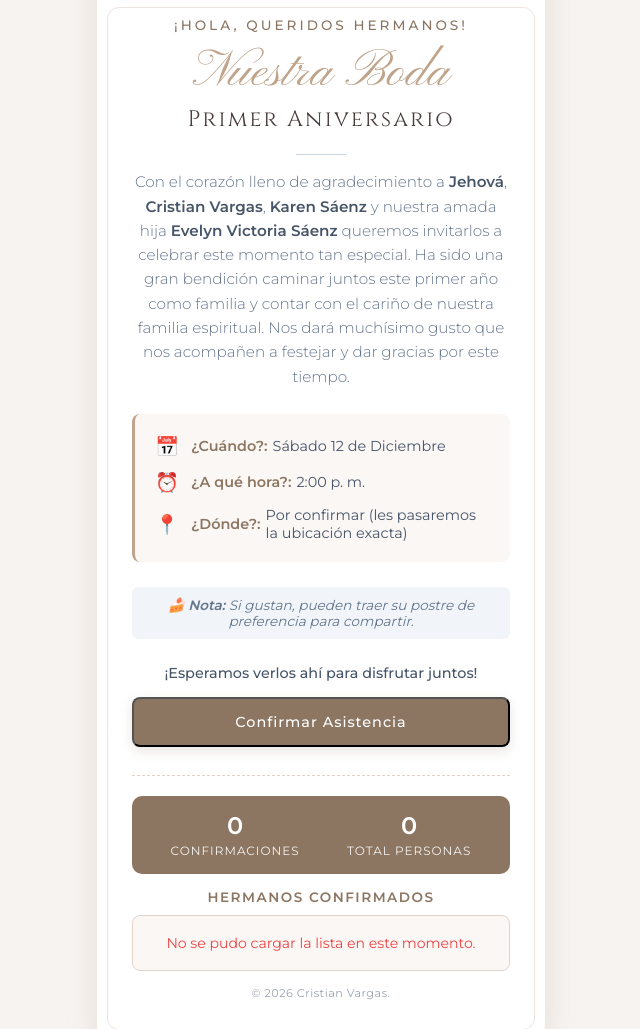
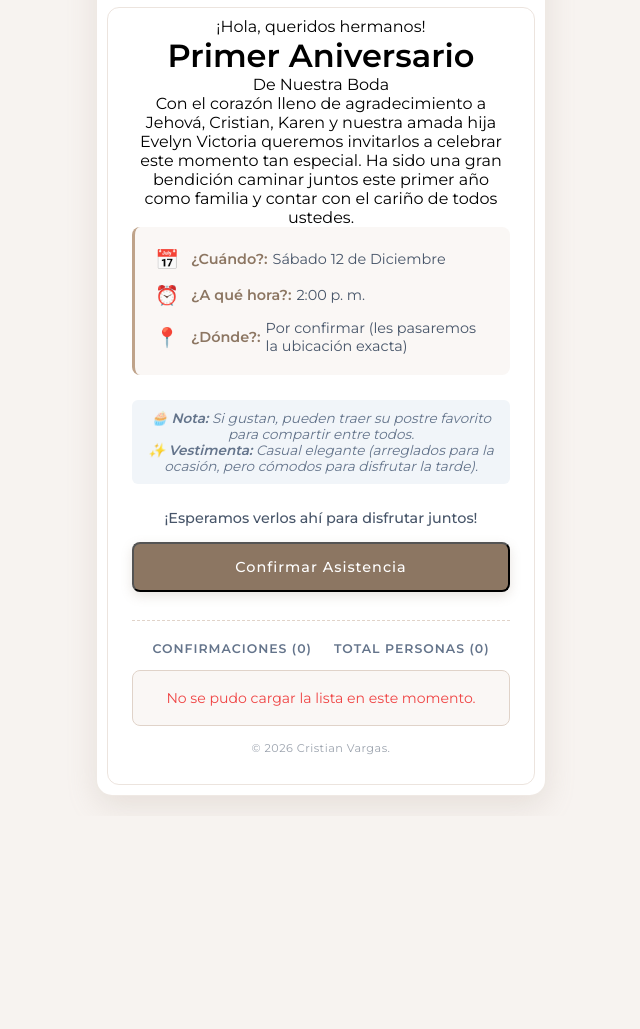
Before and after one commit to cv1988victoria-ops/aniversario-Cristian-Karen, a plain HTML site: page index.html in a window 1280 px wide. Shown: the part 204-1233 px from the top of the page, without its empty margins (319-959 px from the left). After the commit the page ends 1020 px from the top, so only its background shows below. Drawn offline with Linux system fonts and the light colour scheme; no server answers.

Commit message:
Update index.html

```diff
--- a/index.html
+++ b/index.html
@@ -6,7 +6,7 @@
     <title>Invitación - Primer Aniversario de Bodas</title>
 
     <meta property="og:title" content="Invitación - Primer Aniversario de Bodas">
-    <meta property="og:description" content="Cristian Vargas, Karen Sáenz y Evelyn Victoria los invitan a celebrar este día especial.">
+    <meta property="og:description" content="Cristian, Karen y Evelyn Victoria los invitan a celebrar este día especial.">
     <meta property="og:image" content="https://images.unsplash.com/photo-1579532649672-13fac8cde626?fm=jpg&q=60&w=3000&auto=format&fit=crop&ixlib=rb-4.1.0&ixid=NHwxMjA3fDA%3D">
     <meta property="og:type" content="website">
 
@@ -82,52 +82,6 @@
         }
 
         /* Tipografías y textos */
-        .greeting {
-            font-size: 0.85rem;
-            text-transform: uppercase;
-            letter-spacing: 3px;
-            color: #8c7662;
-            margin-bottom: 15px;
-            font-weight: 500;
-        }
-
-        .script-text {
-            font-family: 'Pinyon Script', cursive;
-            font-size: 3.2rem;
-            color: #bfa38a;
-            line-height: 1;
-            margin-bottom: 5px;
-        }
-
-        .main-title {
-            font-family: 'Cinzel', serif;
-            font-size: 1.4rem;
-            color: #4a3e3d;
-            letter-spacing: 2px;
-            margin-bottom: 20px;
-            font-weight: 400;
-        }
-
-        .divider {
-            width: 50px;
-            height: 1px;
-            background-color: #cbd5e1;
-            margin: 15px auto;
-        }
-
-        .message {
-            font-size: 0.95rem;
-            color: #64748b;
-            line-height: 1.6;
-            margin-bottom: 25px;
-            font-weight: 300;
-        }
-
-        .message strong {
-            color: #475569;
-            font-weight: 600;
-        }
-
         /* Cuadro de Detalles del Evento */
         .details-box {
             background-color: #faf7f5;
@@ -270,29 +224,16 @@
             text-align: left;
         }
 
-        .summary-card {
-            background-color: #8c7662;
-            color: #ffffff;
-            border-radius: 10px;
-            padding: 15px;
+        .summary-inline {
             display: flex;
-            justify-content: space-around;
-            align-items: center;
-            margin-bottom: 15px;
-            text-align: center;
-        }
-
-        .summary-item span {
-            display: block;
-            font-size: 1.5rem;
+            justify-content: center;
+            gap: 22px;
+            font-size: 0.78rem;
             font-weight: 600;
-        }
-
-        .summary-item small {
-            font-size: 0.75rem;
             text-transform: uppercase;
             letter-spacing: 1px;
-            opacity: 0.9;
+            color: #64748b;
+            margin-bottom: 14px;
         }
 
         .guests-title {
@@ -357,15 +298,11 @@
             <div class="decorative-border"></div>
 
             <p class="greeting">¡Hola, queridos hermanos!</p>
-            <p class="script-text">Nuestra Boda</p>
-            <h1 class="main-title">Primer Aniversario</h1>
-
-            <div class="divider"></div>
+            <h1 class="script-title">Primer Aniversario</h1>
+            <p class="sub-title">De Nuestra Boda</p>
 
             <p class="message">
-                Con el corazón lleno de agradecimiento a <strong>Jehová</strong>,
-                <strong>Cristian Vargas</strong>, <strong>Karen Sáenz</strong> y nuestra amada hija <strong>Evelyn Victoria Sáenz</strong> queremos invitarlos a celebrar este momento tan especial.
-                Ha sido una gran bendición caminar juntos este primer año como familia y contar con el cariño de nuestra familia espiritual. Nos dará muchísimo gusto que nos acompañen a festejar y dar gracias por este tiempo.
+                Con el corazón lleno de agradecimiento a Jehová, Cristian, Karen y nuestra amada hija Evelyn Victoria queremos invitarlos a celebrar este momento tan especial. Ha sido una gran bendición caminar juntos este primer año como familia y contar con el cariño de todos ustedes.
             </p>
 
             <!-- Detalles -->
@@ -386,7 +323,8 @@
 
             <!-- Nota del postre opcional -->
             <div class="note-box">
-                🍰 <strong>Nota:</strong> Si gustan, pueden traer su postre de preferencia para compartir.
+                <p>🧁 <strong>Nota:</strong> Si gustan, pueden traer su postre favorito para compartir entre todos.</p>
+                <p>✨ <strong>Vestimenta:</strong> Casual elegante (arreglados para la ocasión, pero cómodos para disfrutar la tarde).</p>
             </div>
 
             <p class="footer-message">¡Esperamos verlos ahí para disfrutar juntos!</p>
@@ -422,18 +360,10 @@
 
             <!-- Sumario y Lista de Confirmados en Vivo -->
             <div class="guests-section">
-                <div class="summary-card">
-                    <div class="summary-item">
-                        <span id="totalFamilies">0</span>
-                        <small>Confirmaciones</small>
-                    </div>
-                    <div class="summary-item">
-                        <span id="totalPeople">0</span>
-                        <small>Total Personas</small>
-                    </div>
+                <div class="summary-inline">
+                    <span>Confirmaciones (<span id="totalFamilies">0</span>)</span>
+                    <span>Total Personas (<span id="totalPeople">0</span>)</span>
                 </div>
-
-                <h3 class="guests-title">Hermanos Confirmados</h3>
                 <ul class="guests-list" id="guestsList">
                     <li style="justify-content: center; color: #94a3b8;">Cargando lista de invitados...</li>
                 </ul>
```
